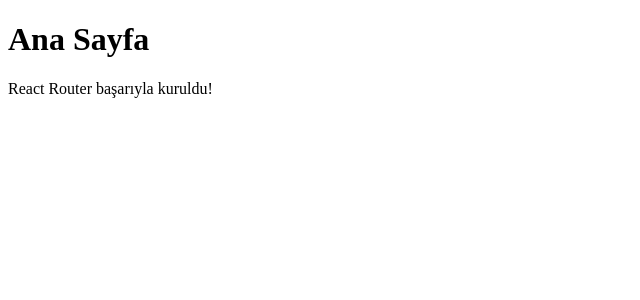
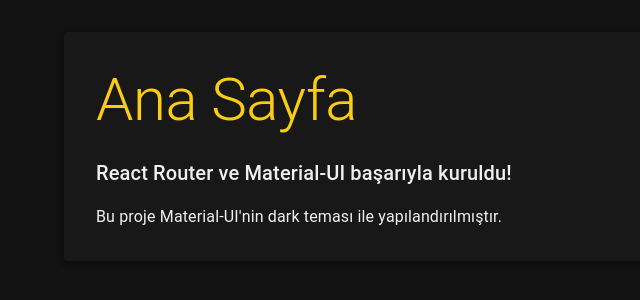
Before and after one commit to u33549/aaHackhathon-newscoon, a React app in the folder frontend/: page / in a window 1280 px wide. Shown: the top 300 px of the page, without its empty margins (0-640 px from the left). Built offline with nearby package versions, Linux system fonts and the light colour scheme; the HTML template or start-up script is replaced by a standard one.

Commit message:
Add MUI and Emotion, set up theme support
Installed @mui/material, @mui/icons-material, @emotion/react, and @emotion/styled for Material UI integration. Added a custom theme file and updated mainPage.jsx and main.jsx to support theming.

```diff
--- a/frontend/package.json
+++ b/frontend/package.json
@@ -10,6 +10,10 @@
     "preview": "vite preview"
   },
   "dependencies": {
+    "@emotion/react": "^11.14.0",
+    "@emotion/styled": "^11.14.1",
+    "@mui/icons-material": "^7.3.4",
+    "@mui/material": "^7.3.4",
     "react": "^19.1.1",
     "react-dom": "^19.1.1",
     "react-router-dom": "^7.9.3"
--- a/frontend/src/Pages/mainPage.jsx
+++ b/frontend/src/Pages/mainPage.jsx
@@ -1,11 +1,23 @@
 import React from 'react';
+import { Container, Typography, Paper, Box } from '@mui/material';
 
 function MainPage() {
     return (
-        <div>
-            <h1>Ana Sayfa</h1>
-            <p>React Router başarıyla kuruldu!</p>
-        </div>
+        <Container maxWidth="lg" sx={{ mt: 4 }}>
+            <Paper elevation={3} sx={{ p: 4 }}>
+                <Typography variant="h2" component="h1" color="primary" gutterBottom>
+                    Ana Sayfa
+                </Typography>
+                <Typography variant="h6" color="text.primary">
+                    React Router ve Material-UI başarıyla kuruldu!
+                </Typography>
+                <Box sx={{ mt: 2 }}>
+                    <Typography variant="body1" color="text.primary">
+                        Bu proje Material-UI'nin dark teması ile yapılandırılmıştır.
+                    </Typography>
+                </Box>
+            </Paper>
+        </Container>
     );
 }
 
--- a/frontend/src/main.jsx
+++ b/frontend/src/main.jsx
@@ -1,12 +1,18 @@
 import { StrictMode } from 'react'
 import { createRoot } from 'react-dom/client'
 import { BrowserRouter } from 'react-router-dom'
+import { ThemeProvider } from '@mui/material/styles'
+import CssBaseline from '@mui/material/CssBaseline'
+import { theme } from './theme/theme.js'
 import App from './App.jsx'
 
 createRoot(document.getElementById('root')).render(
   <StrictMode>
-    <BrowserRouter>
-      <App />
-    </BrowserRouter>
+    <ThemeProvider theme={theme}>
+      <CssBaseline />
+      <BrowserRouter>
+        <App />
+      </BrowserRouter>
+    </ThemeProvider>
   </StrictMode>,
 )
--- /dev/null
+++ b/frontend/src/theme/theme.js
@@ -0,0 +1,24 @@
+import { createTheme } from '@mui/material/styles';
+
+export const theme = createTheme({
+  palette: {
+    primary: {
+      main: '#facc15',
+    },
+    secondary: {
+      main: '#ef4444',
+      dark: '#643131',
+    },
+    background: {
+      default: '#121212',
+      paper: '#181818',
+    },
+    text: {
+      primary: '#f0f0f0',
+    },
+    success: {
+      main: '#22c55e',
+      dark: '#265738',
+    },
+  },
+});
```
Also changed, not shown: 1 other file (tests, documents, lock files or other folders).
